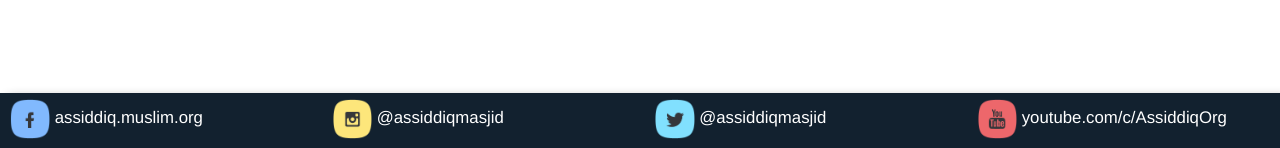
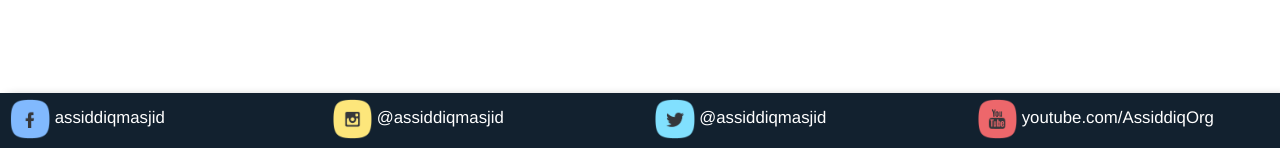
Before and after one commit to NiDMAZ/website, a Django app: page /display/blood in a window 1280 px wide. Shown: the part 652-800 px from the top of the page. Run offline with Django 3.2, Linux system fonts and the light colour scheme; some libraries are stand-ins or nearby versions.

Commit message:
Update base.html

```diff
--- a/display/templates/display/base.html
+++ b/display/templates/display/base.html
@@ -48,7 +48,7 @@
 
         <div class="row">
        <div class="col-md-3">
-           <img  class="social-icon" src="{% static 'images/facebook.png' %}" alt="facebook icon"> assiddiq.muslim.org
+           <img  class="social-icon" src="{% static 'images/facebook.png' %}" alt="facebook icon"> assiddiqmasjid
        </div>
        <div class="col-md-3" >
             <img  class="social-icon" src="{% static 'images/instagram.png' %}" alt="instagram icon"> @assiddiqmasjid
@@ -57,7 +57,7 @@
             <img  class="social-icon" src="{% static 'images/twitter.png' %}" alt="twitter icon"> @assiddiqmasjid
        </div>
        <div class="col-md-3">
-            <img  class="social-icon" src="{% static 'images/youtube.png' %}" alt="youtube icon"> youtube.com/c/AssiddiqOrg
+            <img  class="social-icon" src="{% static 'images/youtube.png' %}" alt="youtube icon"> youtube.com/AssiddiqOrg
        </div>
         </div>
     </footer>
```
